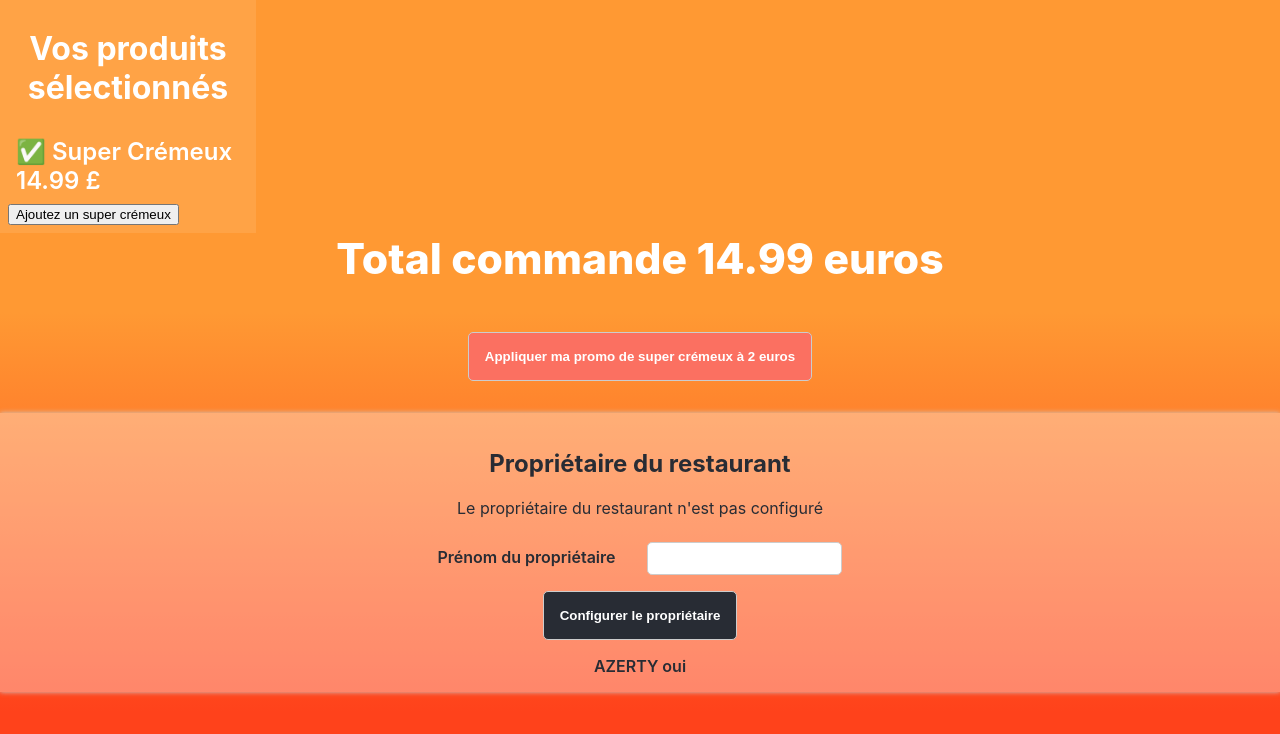
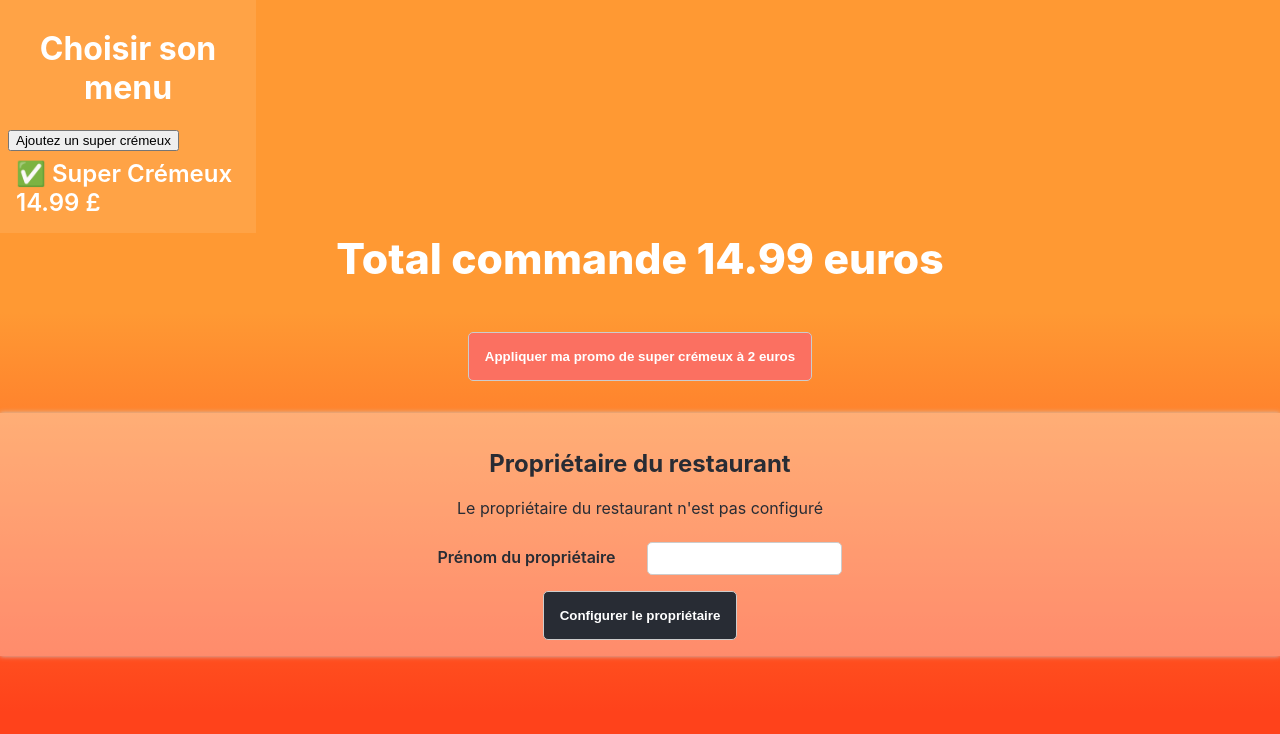
Before and after one commit to pacomeAhossi/resto-cmd, a React (Create React App) app: page / in a window 1280 px wide. Both pictures are taken after a click on the button "Ajoutez un super crémeux". Shown: the top 734 px of the page. Built offline with nearby package versions, Linux system fonts and the light colour scheme.

Commit message:
using useSelector

```diff
--- a/package.json
+++ b/package.json
@@ -3,6 +3,7 @@
   "version": "0.1.0",
   "private": true,
   "dependencies": {
+    "@reduxjs/toolkit": "^2.0.1",
     "@testing-library/jest-dom": "^5.17.0",
     "@testing-library/react": "^13.4.0",
     "@testing-library/user-event": "^13.5.0",
--- /dev/null
+++ b/src/app/selectors.js
@@ -0,0 +1,5 @@
+export const getProductList = (state) => state?.list;
+
+export const getTotalOrder = (state) => getProductList(state).reduce((prevElement, currentElement) => Math.round((currentElement.price + prevElement) * 100 ) / 100, 0);
+
+export const isVoucherAvailable = (state) => getProductList(state).find((product) => product.title === "Super Crémeux");
--- a/src/features/cart/Cart.js
+++ b/src/features/cart/Cart.js
@@ -1,24 +1,14 @@
-import { useStore } from "react-redux";
+import { useSelector, useStore } from "react-redux";
 import { SuperCremeux } from "../../common/models";
-import { useEffect, useState } from "react";
+import { getProductList } from "../../app/selectors";
 
 export const Cart = () => {
     const store = useStore();
-    const [list, setList] = useState(store.getState().list);
-
-    useEffect(() => {
-        store.subscribe(() => setList(store.getState().list));
-    });
+    const list = useSelector(getProductList);
 
     return (
         <div className="Selection">
-            <h1>Vos produits sélectionnés</h1>
-            {
-                list.map(
-                    (item, index) => <span key={index} className="SelectedProduct">{item.title} {item.price} £</span>
-                )
-            }
-
+            <h1>Choisir son menu</h1>
             <div className="CartNavBar">
                 <button onClick={() =>
                         store.dispatch({ type: "ADD_PRODUCT", payload: SuperCremeux })
@@ -27,6 +17,12 @@ export const Cart = () => {
                     Ajoutez un super crémeux
                 </button>
             </div>
+            {
+                list?.map(
+                    (item, index) => <span key={index} className="SelectedProduct">{item.title} {item.price} £</span>
+                )
+            }
+
         </div>
     )
 }
--- a/src/features/owner/Owner.js
+++ b/src/features/owner/Owner.js
@@ -34,7 +34,6 @@ export const Owner = () => {
                     <input type="text" name="firstName" />
                 </label>
                 <button type="submit">Configurer le propriétaire</button>
-                <label>AZERTY oui </label>
             </form>
     )
 }
--- a/src/features/total/Total.js
+++ b/src/features/total/Total.js
@@ -1,16 +1,11 @@
-import { useEffect, useState } from "react";
-import { useStore } from "react-redux";
+
+import { useSelector } from "react-redux";
+import { getProductList, getTotalOrder } from "../../app/selectors";
 
 export const Total = () => {
-    const store = useStore();
-    const [list, setList] = useState(store.getState().list);
-    const totalCommand = list.reduce((preventValue, currentValue) =>
-        currentValue.price + preventValue
-    , 0);
+    const list = useSelector(getProductList)
+    const totalCommand = useSelector(getTotalOrder);
 
-    useEffect(() => {
-        store.subscribe(() => setList(store.getState().list))
-    });
     return (
         <div className="TotalCommand">
             {
--- a/src/features/voucher/Voucher.js
+++ b/src/features/voucher/Voucher.js
@@ -1,14 +1,12 @@
-import { useEffect, useState } from "react";
-import { useStore } from "react-redux";
+
+import { useSelector, useStore } from "react-redux";
+import { isVoucherAvailable } from "../../app/selectors";
 
 export const Voucher = () => {
     const store = useStore();
-    const [list, setList] = useState(store.getState().list);
-    const available = list.find((product) => product.title === "Super Crémeux");
+    const available = useSelector(isVoucherAvailable) ;
 
-    useEffect(() => {
-        store.subscribe(() => setList(store.getState().list));
-    });
+
     return (
         <div className="Voucher">
             {
```
Also changed, not shown: 1 other file (tests, documents, lock files or other folders).
